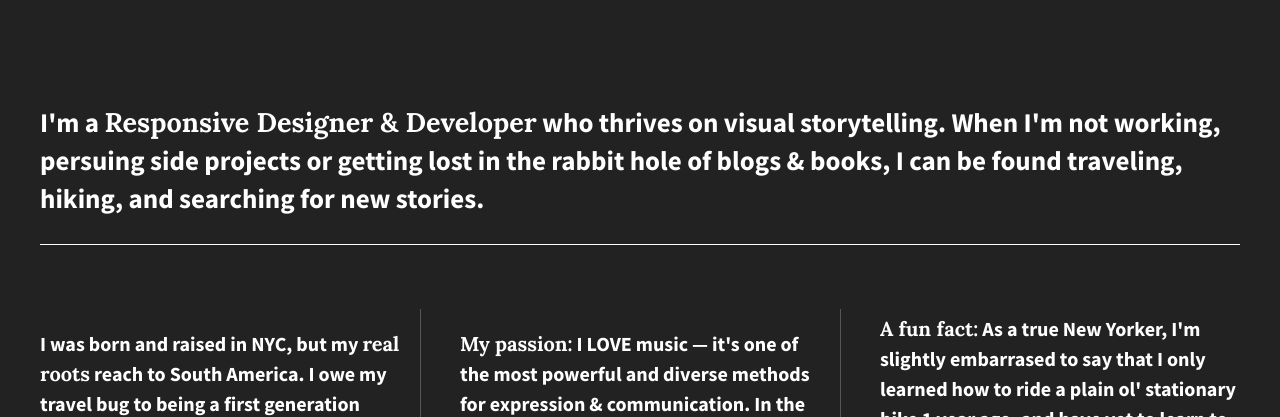
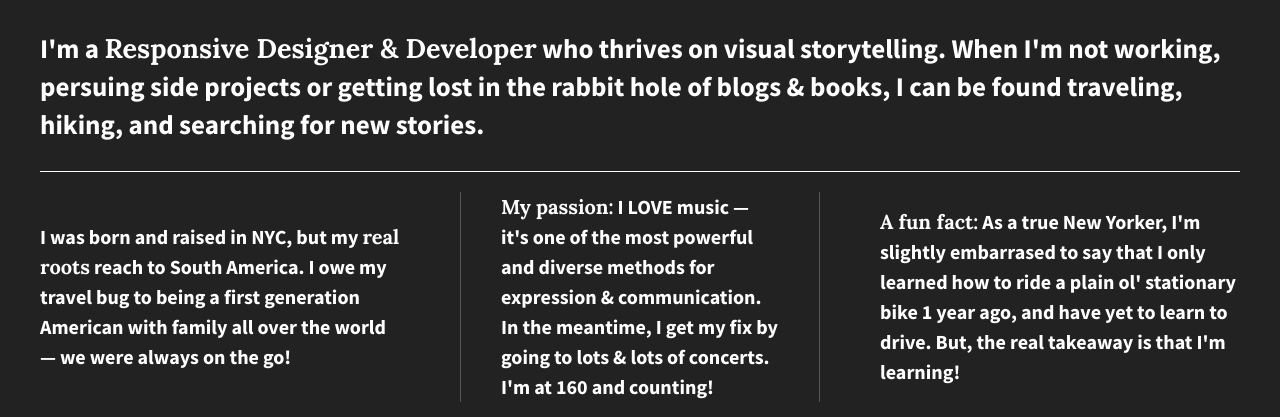
Before and after one commit to JanelleA/206-divs-flexbox-starter, a plain HTML site: page index.html in a window 1280 px wide. Shown: the part 161-578 px from the top of the page. Drawn offline with nearby package versions, Linux system fonts and the light colour scheme.

Commit message:
css updated mistake fixed

```diff
--- a/css/main.css
+++ b/css/main.css
@@ -103,21 +103,19 @@ html {
 }
 
 body {
+  color: #fff;
+  display: flex;
   font-family: 'Source Sans Pro', sans-serif;
   font-size: 1.25em;
   font-weight: 700;
+  justify-content: center;
   padding: 0em 2em;
-  color: #fff;
-  height: 100%;
-  display: flex;
-  justify-content: center;
 }
 
 .wrapper {
   display: flex;
   flex-flow: row wrap;
   justify-content: space-between;
-  align-items: center;
   max-width: 1200px;
 }
 
@@ -155,14 +153,7 @@ main p {
   color: #fff;
   line-height: 1.5em;
   font-size: 1em;
-  height: auto;
-  width: 30%;
-}
-
-#div-1,
-#div-2 {
-  border-right: 1px solid #555;
-  padding-right: 1em;
+  border-bottom: 1px solid #555;
 }
 
 footer {
@@ -255,6 +246,25 @@ footer i {
    Modify as content requires.
    ========================================================================== */
 
+@media all and (max-width: 768px;) {
+  body {
+    padding: 1em;
+  }
+}
+
+@media (min-width: 1200px) {
+  .flex-items {
+    flex-basis: 30%;
+    border-bottom: none;
+  }
+
+  #div-2 p {
+    border-left: 1px solid #555;
+    border-right: 1px solid #555;
+    padding: 0 40px;
+  }
+}
+
 @media print,
        (-webkit-min-device-pixel-ratio: 1.25),
        (min-resolution: 1.25dppx),
```
